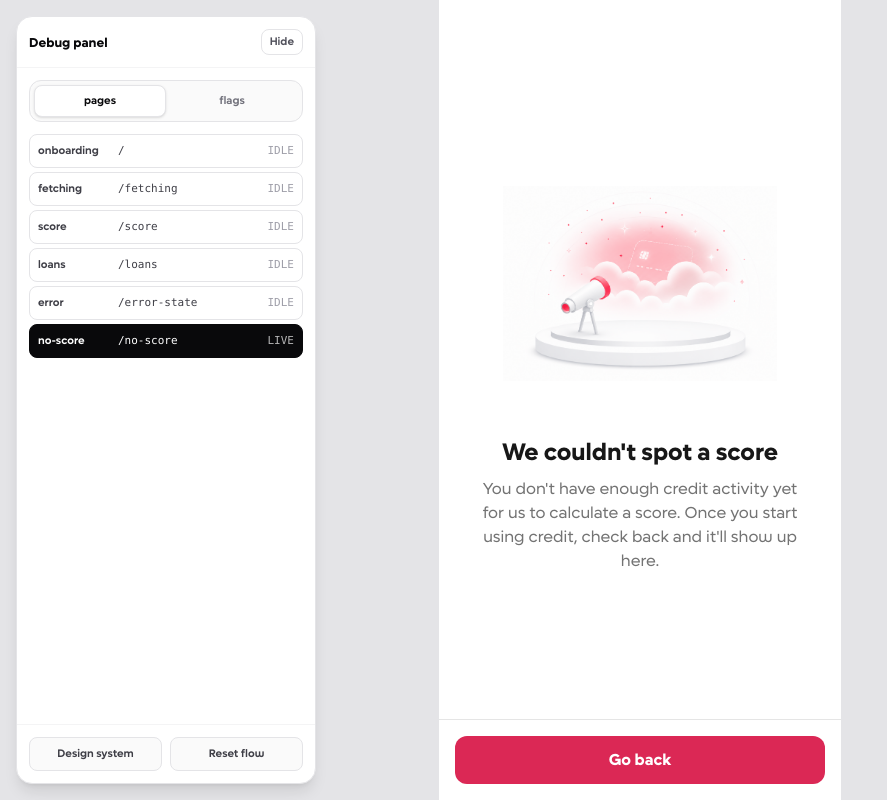
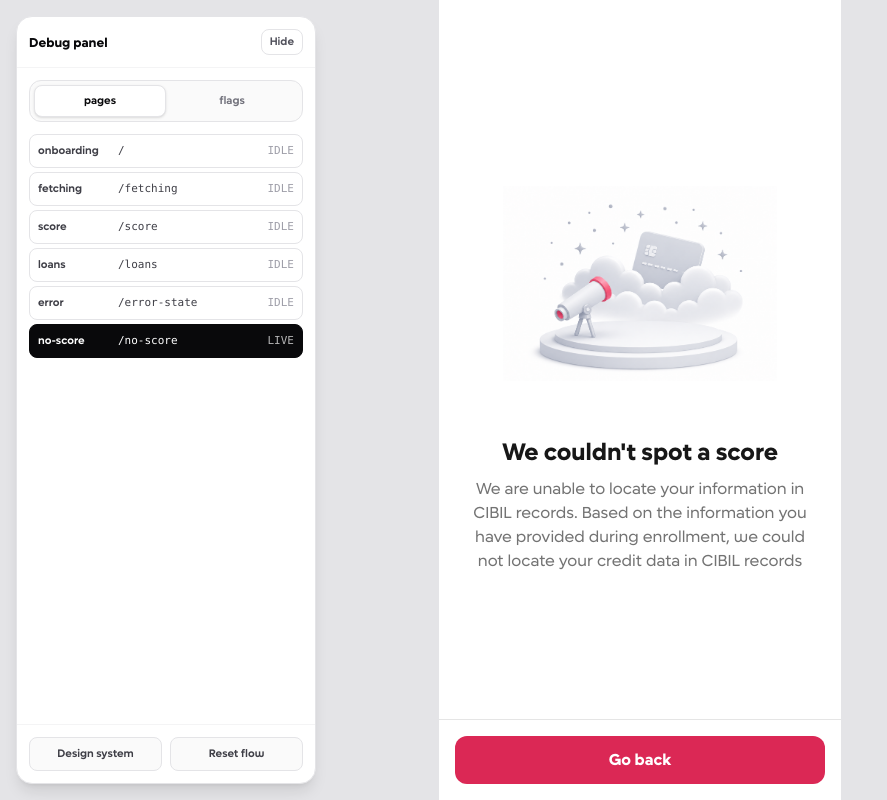
Before and after one commit to jothachil/credit-score-repo, a Next.js app: page /no-score in a window 1280 px wide. Shown: the whole page, without its empty margins (0-887 px from the left). Built offline with nearby package versions, Linux system fonts and the light colour scheme.

Commit message:
Update NoCreditScore page to change image source and revise user messaging for clarity. The new message provides a more specific explanation regarding the absence of credit data in CIBIL records.

```diff
--- a/app/no-score/page.js
+++ b/app/no-score/page.js
@@ -12,7 +12,7 @@ export default function NoCreditScore() {
       <div className="flex flex-1 flex-col items-center justify-center gap-4 px-8 text-center">
         {/* biome-ignore lint/performance/noImgElement: prototype static asset */}
         <img
-          src="/no-credit-score.png"
+          src="/no-credit-score-1.png"
           alt="A magnifying glass over an empty score"
           className="size-[274px] object-contain"
         />
@@ -21,9 +21,9 @@ export default function NoCreditScore() {
             We couldn&apos;t spot a score
           </h1>
           <p className="text-sm leading-6 text-content-secondary">
-            You don&apos;t have enough credit activity yet for us to calculate a
-            score. Once you start using credit, check back and it&apos;ll show
-            up here.
+            We are unable to locate your information in CIBIL records. Based on
+            the information you have provided during enrollment, we could not
+            locate your credit data in CIBIL records
           </p>
         </div>
       </div>
```
